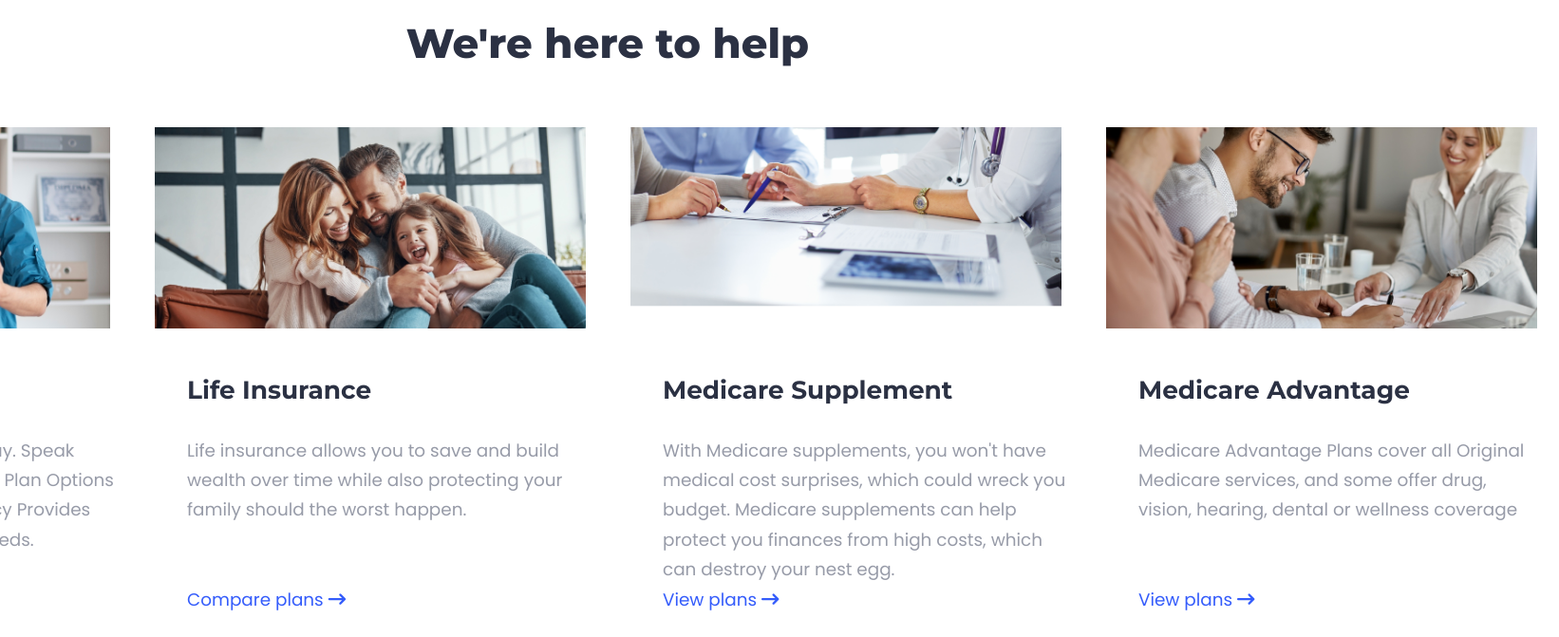
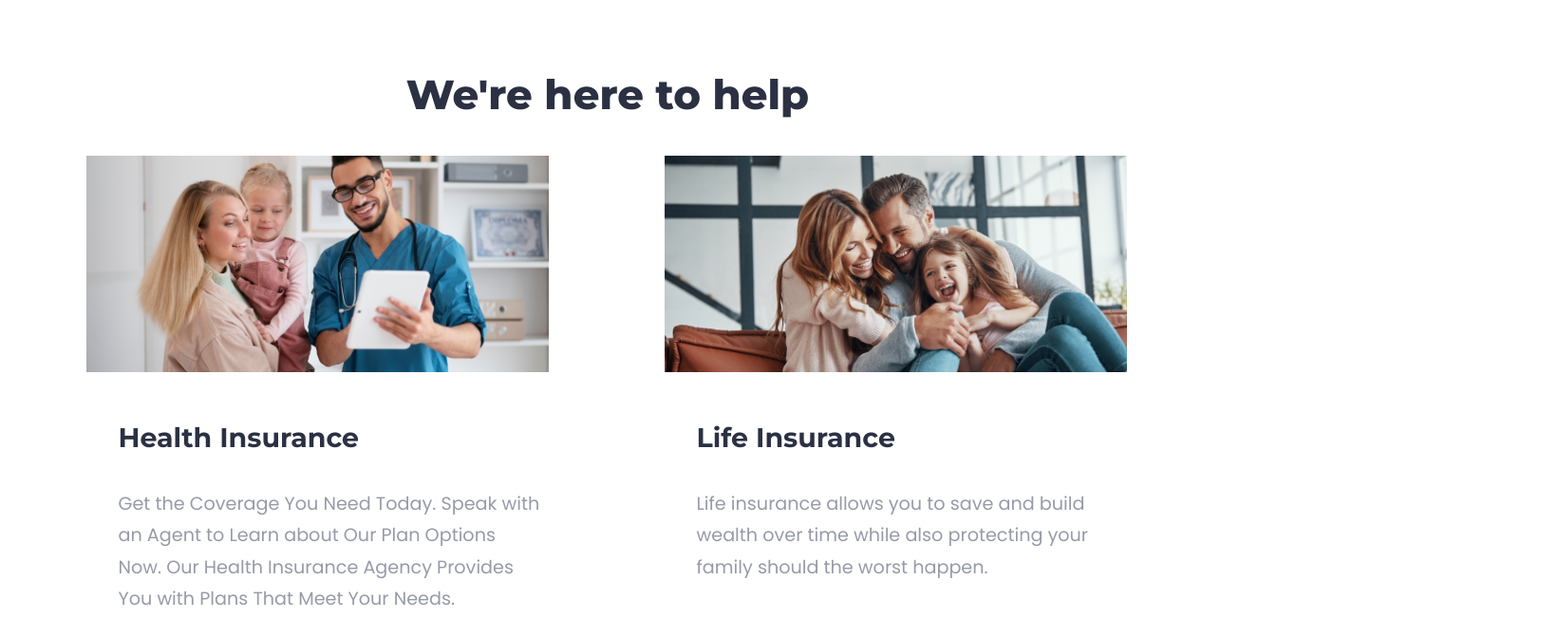
Before and after one commit to migmm/Challenge_A-Teamwork_Insurezella, a plain HTML site: page index.html in a window 1280 px wide. Shown: the part 4497-5168 px from the top of the page at 95% size, 1642 px wide, since content can reach past the window. Drawn offline with Linux system fonts and the light colour scheme.

Commit message:
Added webview

```diff
--- a/css/main/help.css
+++ b/css/main/help.css
@@ -23,6 +23,8 @@
 #help-card-container {
     display: flex;
     flex-direction: row;
+    flex-wrap: nowrap;
+    overflow: hidden;
     justify-content: center;
     margin-top: 62px;
 }
@@ -74,6 +76,11 @@
     margin-top: 30px;
 }
 
+.help-card:nth-child(3),
+.help-card:nth-child(4) {
+    display: none;
+}
+
 .help-dots {
     display: flex;
     flex-direction: row;
@@ -88,3 +95,96 @@
     border-radius: 50%;
     background-color: var(--oceanblue);
 }
+
+/*************** Web view *************/
+@media screen and (min-width: 1081px) {
+    #help-container {
+        display: flex;
+        flex-direction: column;
+        align-items: center;
+        margin-top: 76px;
+        height: 1400px;
+    }
+
+    #help-card-container {
+        flex-wrap: wrap;
+        overflow: unset;
+        gap: 21px;
+        margin-top: 38px;
+    }
+
+    .help-card {
+        width: 490px;
+        margin-left: 49px;
+        margin-right: 49px;
+        position: relative;
+    }
+
+    .help-card .help-image-container {
+        width: 487px;
+        height: 228px;
+        overflow: hidden;
+    }
+
+    .help-card .help-info-container {
+        margin-left: 0px;
+        padding: 34px;
+    }
+
+    .help-card .help-image-container img {
+        width: 102%;
+        transform: translateY(-12%);
+    }
+    .help-card .help-info-container h3 {
+        font-size: 1.78rem;
+        margin-top: 17px;
+    }
+
+    .help-card .help-info-container p {
+        font-size: 1.2rem;
+        line-height: 2.1rem;
+        margin-top: 36px;
+        width: 444px;
+    }
+
+    .help-card .help-info-container span {
+        font-size: 1.2rem;
+        font-weight: 500;
+        color: var(--blue);
+        margin-top: 41px;
+        cursor: pointer;
+    }
+
+    /************* Cards 3 and 4 **********/
+
+    .help-card:nth-child(3),
+    .help-card:nth-child(4) {
+        display: block;
+    }
+
+    .help-card:nth-child(3) .help-info-container,
+    .help-card:nth-child(4) .help-info-container {
+        width: 422px;
+        -webkit-box-shadow: 1px 3px 14px 4px rgba(247, 247, 247, 1);
+        -moz-box-shadow: 1px 3px 14px 4px rgba(247, 247, 247, 1);
+        box-shadow: 1px 3px 14px 4px rgba(247, 247, 247, 1);
+        overflow-x: visible;
+        position: absolute;
+        top: 0;
+        left: 0;
+        margin-top: 228px;
+    }
+
+    .help-card:nth-child(3) .help-info-container span,
+    .help-card:nth-child(4) .help-info-container span {
+        margin-top: 89px;
+    }
+
+    .help-card:nth-child(3) .help-image-container img {
+        width: 125%;
+    }
+
+    .help-dots {
+        display: none;
+    }
+}
```
